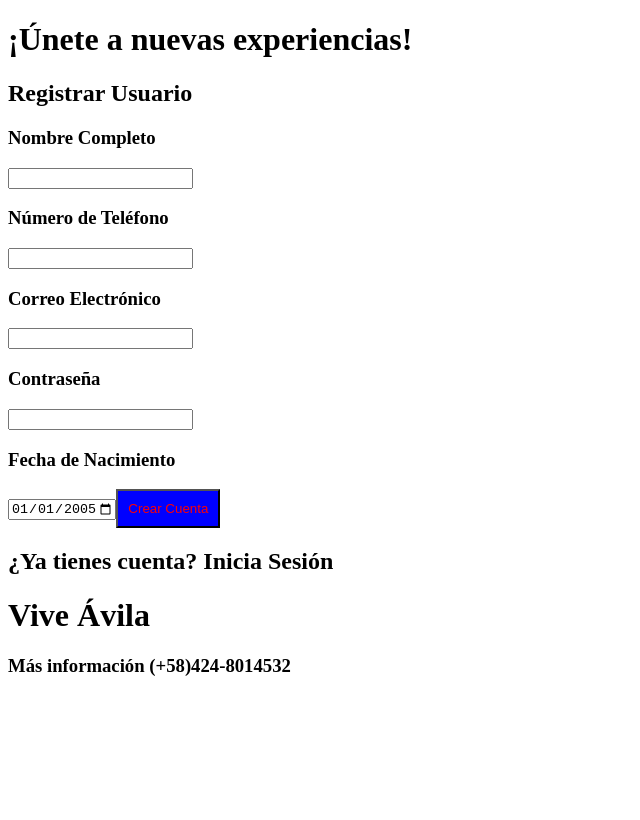
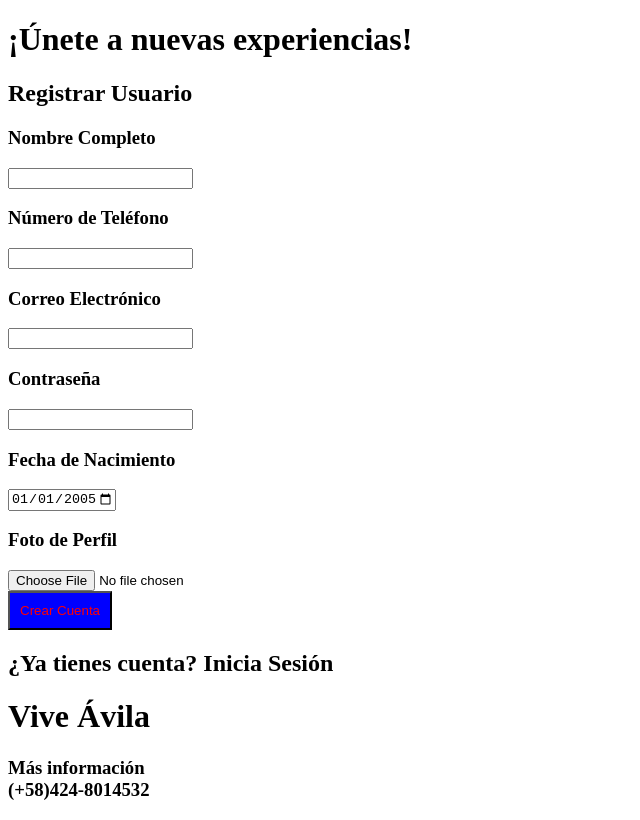
Before and after one commit to ruben2santos/vive-avila, a React (Vite) app: page / in a window 1280 px wide. Shown: the whole page, without its empty margins (0-640 px from the left). Built offline with nearby package versions, Linux system fonts and the light colour scheme.

Commit message:
HTML foto de perfil

```diff
--- a/src/App.jsx
+++ b/src/App.jsx
@@ -31,7 +31,7 @@ const Page = Object.freeze({
 function Footer() {
 	return <footer>
 		<h1 className="footer_title">Vive Ávila</h1>
-		<h3 className="footer_text">Más información&nbsp;(+58)424-8014532</h3>
+		<h3 className="footer_text">Más información<br />(+58)424-8014532</h3>
 	</footer>
 }
 
@@ -41,10 +41,12 @@ function Register({ setPage, setUser }) {
 	const [formEmail, setFormEmail] = useState('');
 	const [formPassword, setFormPassword] = useState('');
 	const [formDate, setFormDate] = useState('2005-01-01');
+	const [formPfp, setFormPfp] = useState();
 
 	async function registerCreateAccount(e) {
 		e.preventDefault();
-		createUserWithEmailAndPassword(firebaseAuth, formEmail, formPassword).then((userCredential) => {
+		createUserWithEmailAndPassword(firebaseAuth, formEmail, formPassword)
+			.then((userCredential) => {
 				const user = userCredential.user;
 				setUser(user);
 				addDoc(collection(firebaseDb, "users"), {
@@ -60,31 +62,54 @@ function Register({ setPage, setUser }) {
 			});
 	}
 
+	async function pfpChange(e) {
+		setFormPfp(URL.createObjectURL(e.target.files[0]));
+		// TODO: upload pfp (Cloud Firestore as String???)
+	}
+
 	return <>
 		<h1 className="register_title title">¡Únete a nuevas experiencias!</h1>
 		<form onSubmit={registerCreateAccount} className="register_form user_form">
 			<h2 className="register_subtitle subtitle">Registrar Usuario</h2>
+			<div className="register_form_section_name register_form_section">
 				<h3 className="register_form_text">Nombre Completo</h3>
 				<input type="text" id="register_name" name="register_name"
 					value={formUsername} onChange={(e) => setFormUsername(e.target.value)}
 					className="register_name register_field" required minLength="3" maxLength="40" />
+			</div>
 			{/* existe el type="tel", pero idk si lo queremos usar */}
+			<div className="register_form_section_phone register_form_section">
 				<h3 className="register_form_text">Número de Teléfono</h3>
 				<input type="number" id="register_phone" name="register_phone"
 					value={formPhone} onChange={(e) => setFormPhone(e.target.value)}
 					className="register_phone register_field" required minLength="3" maxLength="40" />
+			</div>
+			<div className="register_form_section_email register_form_section">
 				<h3 className="register_form_text">Correo Electrónico</h3>
 				<input type="email" id="register_email" name="register_email"
 					value={formEmail} onChange={(e) => setFormEmail(e.target.value)}
 					className="register_email register_field" required minLength="3" maxLength="40" />
+			</div>
+			<div className="register_form_section_password register_form_section">
 				<h3 className="register_form_text">Contraseña</h3>
 				<input type="password" id="register_password" name="register_password"
 					value={formPassword} onChange={(e) => setFormPassword(e.target.value)}
 					className="register_password register_field" required minLength="6" maxLength="40" />
+			</div>
+			<div className="register_form_section_date register_form_section">
 				<h3 className="register_form_text">Fecha de Nacimiento</h3>
 				<input type="date" id="register_date" name="register_date"
 					value={formDate} onChange={(e) => setFormDate(e.target.value)}
-				className="register_date register_field" required max={new Date().toISOString().slice(0, 10)} />
+					className="register_date register_field" required
+					max={new Date().toISOString().slice(0, 10)} />
+			</div>
+			<div className="register_form_section_pfp register_form_section">
+				<h3 className="register_form_text">Foto de Perfil</h3>
+				<input type="file" id="register_pfp" name="register_pfp" onChange={pfpChange}
+					className="register_date register_field" required accept="image/*" />
+				<img id="register_pfp_preview" name="register_pfp_preview"
+					className="register_pfp_preview pfp_preview" src={formPfp} />
+			</div>
 			<button type="submit" className="register_submit_button button_1">Crear Cuenta</button>
 		</form>
 		<h2 className="register_to_login">
@@ -99,25 +124,23 @@ function App() {
 	// Este es solo para que funcione el placeholder de Page.start
 	const [count, setCount] = useState(0);
 
+	// Cambiar página defecto
+	const [page, setPage] = useState(Page.register);
 	const [user, setUser] = useState(null);
-	const [page, setPage] = useState(Page.register);
 
-	// Para mostrar una página, solo hacemos un switch sobre todos
-	// los páginas posibles y retornamos ese componente
+	// Para mostrar una página, solo hacemos un switch sobre todas
+	// las páginas posibles y retornamos ese componente
 	switch (page) {
-		case Page.login:
-		case Page.start:
+		case Page.register:
+			return <Register setPage={setPage} setUser={setUser} />;
+		default:
 			// Placeholder
-			return (
-				<>
+			return <>
 				<h1>{count}</h1>
 				<button onClick={() => setCount((count) => count + 1)}>
 					Increment
 				</button>
-				</>
-			);
-		case Page.register:
-			return <Register setPage={setPage} setUser={setUser} />;
+			</>;
 	}
 }
 
```
Lines whose indentation alone changed are shown as unchanged.
